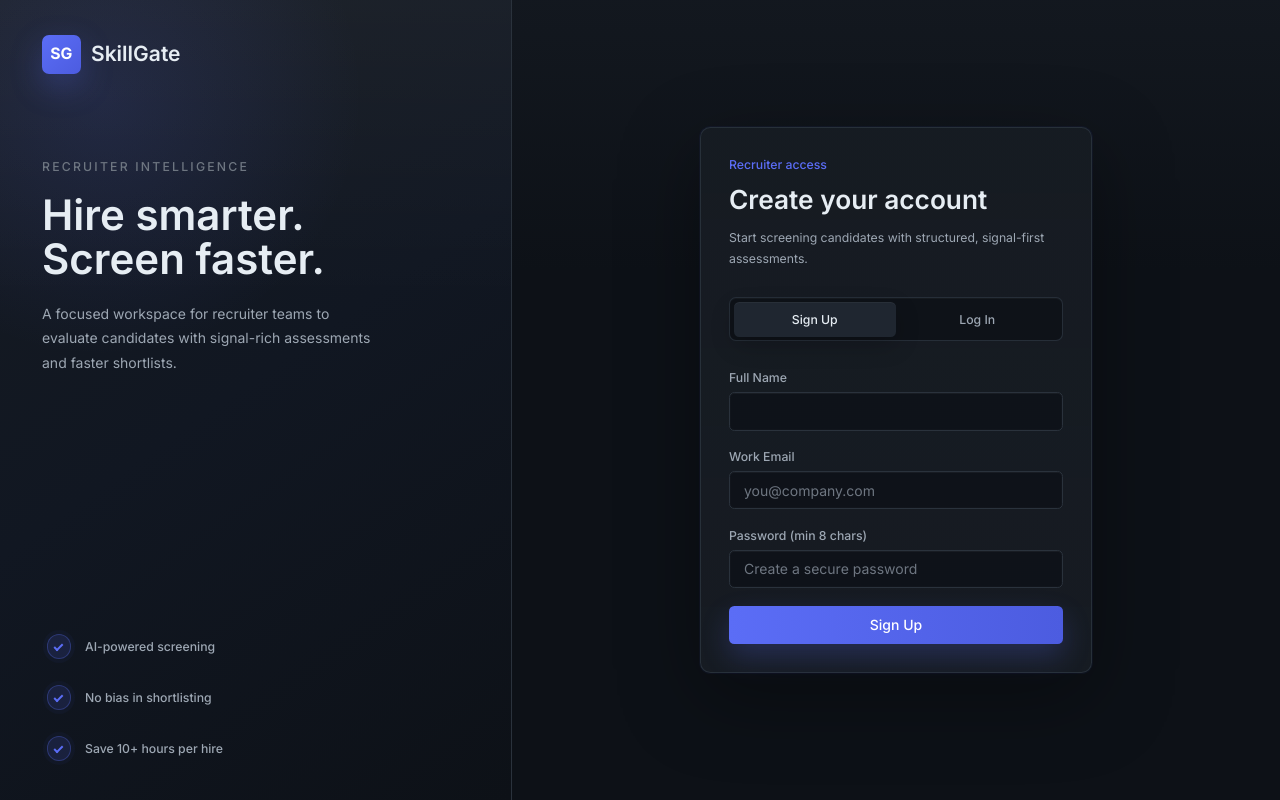
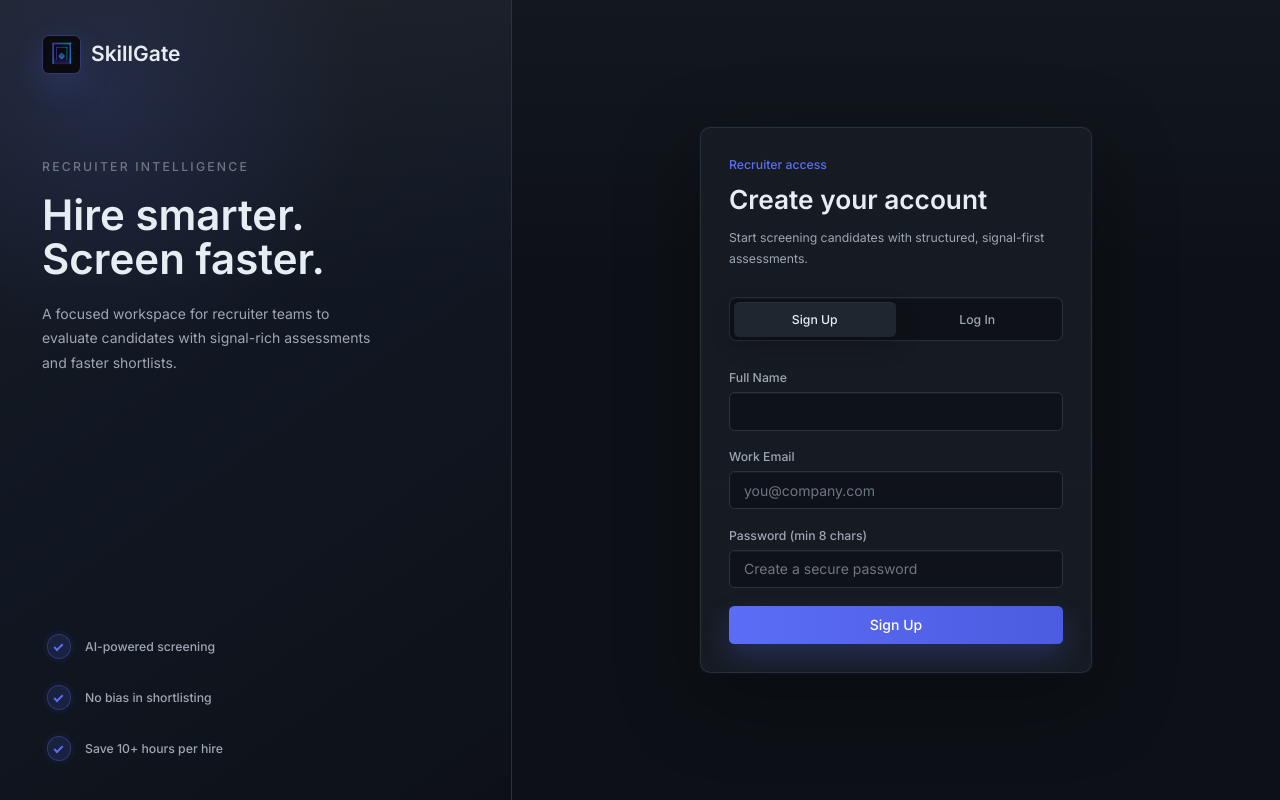
Before and after one commit to Syed-Shariqq/SkillGate-B, a React (Vite) app: page /auth in a window 1280 px wide. Built offline with nearby package versions, Linux system fonts and the light colour scheme; no server answers.

Commit message:
Create logo for SkillGate and implement wherever required

```diff
--- a/index.html
+++ b/index.html
@@ -2,7 +2,7 @@
 <html lang="en">
   <head>
     <meta charset="UTF-8" />
-    <link rel="icon" type="image/svg+xml" href="/vite.svg" />
+    <link rel="icon" type="image/svg+xml" href="/skillGate-logo.png" />
     <meta name="viewport" content="width=device-width, initial-scale=1.0" />
     <title>SkillGate-B</title>
   </head>
--- a/src/pages/LandingPage.jsx
+++ b/src/pages/LandingPage.jsx
@@ -1,5 +1,6 @@
 import { useEffect, useRef, useState } from "react";
 import { Link } from "react-router-dom";
+import skillGateLogo from "../assets/skillGate-logo.png";
 
 const navLinks = [
   { label: "Product", href: "#product" },
@@ -233,9 +234,11 @@ const Navbar = () => {
     >
       <div className="mx-auto flex h-16 max-w-7xl items-center justify-between px-6">
         <a href="#top" className="group flex items-center gap-3 text-text-primary">
-          <span className="grid h-8 w-8 place-items-center rounded-lg border border-accent/30 bg-accent-soft text-sm font-bold text-accent transition-all duration-200 group-hover:border-accent/60">
-            S
-          </span>
+          <img
+            src={skillGateLogo}
+            alt="SkillGate logo"
+            className="h-12 w-12 rounded-lg border border-accent/30 object-cover transition-all duration-200 group-hover:border-accent/60"
+          />
           <span className="text-lg font-bold tracking-tight">SkillGate</span>
         </a>
 
@@ -631,9 +634,11 @@ const Footer = () => (
   <footer className="border-t border-border-default bg-primary px-6 py-10">
     <div className="mx-auto flex max-w-7xl flex-col gap-6 md:flex-row md:items-center md:justify-between">
       <div className="flex items-center gap-3">
-        <span className="grid h-8 w-8 place-items-center rounded-lg border border-accent/30 bg-accent-soft text-sm font-bold text-accent">
-          S
-        </span>
+        <img
+          src={skillGateLogo}
+          alt="SkillGate logo"
+          className="h-8 w-8 rounded-lg border border-accent/30 object-cover"
+        />
         <span className="font-bold tracking-tight text-text-primary">SkillGate</span>
       </div>
       <div className="flex flex-wrap gap-6">
--- a/src/pages/auth/RecruiterAuthPage.jsx
+++ b/src/pages/auth/RecruiterAuthPage.jsx
@@ -3,6 +3,7 @@ import toast from "react-hot-toast";
 import Button from "../../components/ui/Button";
 import Card from "../../components/ui/Card";
 import Input from "../../components/ui/Input";
+import skillGateLogo from "../../assets/skillGate-logo.png";
 import { useAuth } from "../../hooks/useAuth";
 
 const emailPattern = /^[^\s@]+@[^\s@]+\.[^\s@]+$/;
@@ -176,9 +177,11 @@ const RecruiterAuthPage = () => {
         <div className="pointer-events-none absolute inset-0 bg-[radial-gradient(circle_at_20%_12%,rgba(91,109,246,0.14),transparent_32%),linear-gradient(180deg,rgba(255,255,255,0.035),transparent_38%)]" />
         <div className="relative">
           <div className="flex items-center gap-3">
-            <div className="flex h-11 w-11 items-center justify-center rounded-lg bg-gradient-to-br from-accent to-accent-hover text-lg font-bold text-white shadow-[0_12px_32px_rgba(91,109,246,0.28)]">
-              SG
-            </div>
+            <img
+              src={skillGateLogo}
+              alt="SkillGate logo"
+              className="h-11 w-11 rounded-lg border border-accent/25 object-cover shadow-[0_12px_32px_rgba(91,109,246,0.18)]"
+            />
             <span className="text-2xl font-semibold tracking-normal">
               SkillGate
             </span>
@@ -219,9 +222,11 @@ const RecruiterAuthPage = () => {
         <div className="w-full max-w-md">
           <div className="mb-9 lg:hidden">
             <div className="flex items-center gap-3">
-              <div className="flex h-10 w-10 items-center justify-center rounded-lg bg-gradient-to-br from-accent to-accent-hover text-base font-bold text-white shadow-[0_10px_28px_rgba(91,109,246,0.24)]">
-                SG
-              </div>
+              <img
+                src={skillGateLogo}
+                alt="SkillGate logo"
+                className="h-10 w-10 rounded-lg border border-accent/25 object-cover shadow-[0_10px_28px_rgba(91,109,246,0.16)]"
+              />
               <span className="text-xl font-semibold">SkillGate</span>
             </div>
           </div>
--- a/src/pages/auth/RecruiterOnboarding.jsx
+++ b/src/pages/auth/RecruiterOnboarding.jsx
@@ -3,6 +3,7 @@ import { useNavigate } from "react-router-dom";
 import Button from "../../components/ui/Button";
 import Card from "../../components/ui/Card";
 import Input from "../../components/ui/Input";
+import skillGateLogo from "../../assets/skillGate-logo.png";
 import { useAuth } from "../../hooks/useAuth";
 
 const emailPattern = /^[^\s@]+@[^\s@]+\.[^\s@]+$/;
@@ -148,9 +149,11 @@ const RecruiterOnboarding = () => {
         <div className="mb-7">
           <div className="mb-5 flex items-center justify-between">
             <div className="flex items-center gap-3">
-              <div className="flex h-10 w-10 items-center justify-center rounded-lg bg-accent text-base font-bold text-white">
-                SG
-              </div>
+              <img
+                src={skillGateLogo}
+                alt="SkillGate logo"
+                className="h-10 w-10 rounded-lg border border-accent/25 object-cover"
+              />
               <span className="text-lg font-semibold">SkillGate</span>
             </div>
             <span className="rounded-md border border-border-default bg-primary px-3 py-1 text-xs font-medium text-text-secondary">
```
Also changed, not shown: public/skillGate-logo.png (added), src/assets/skillGate-logo.png (added).
